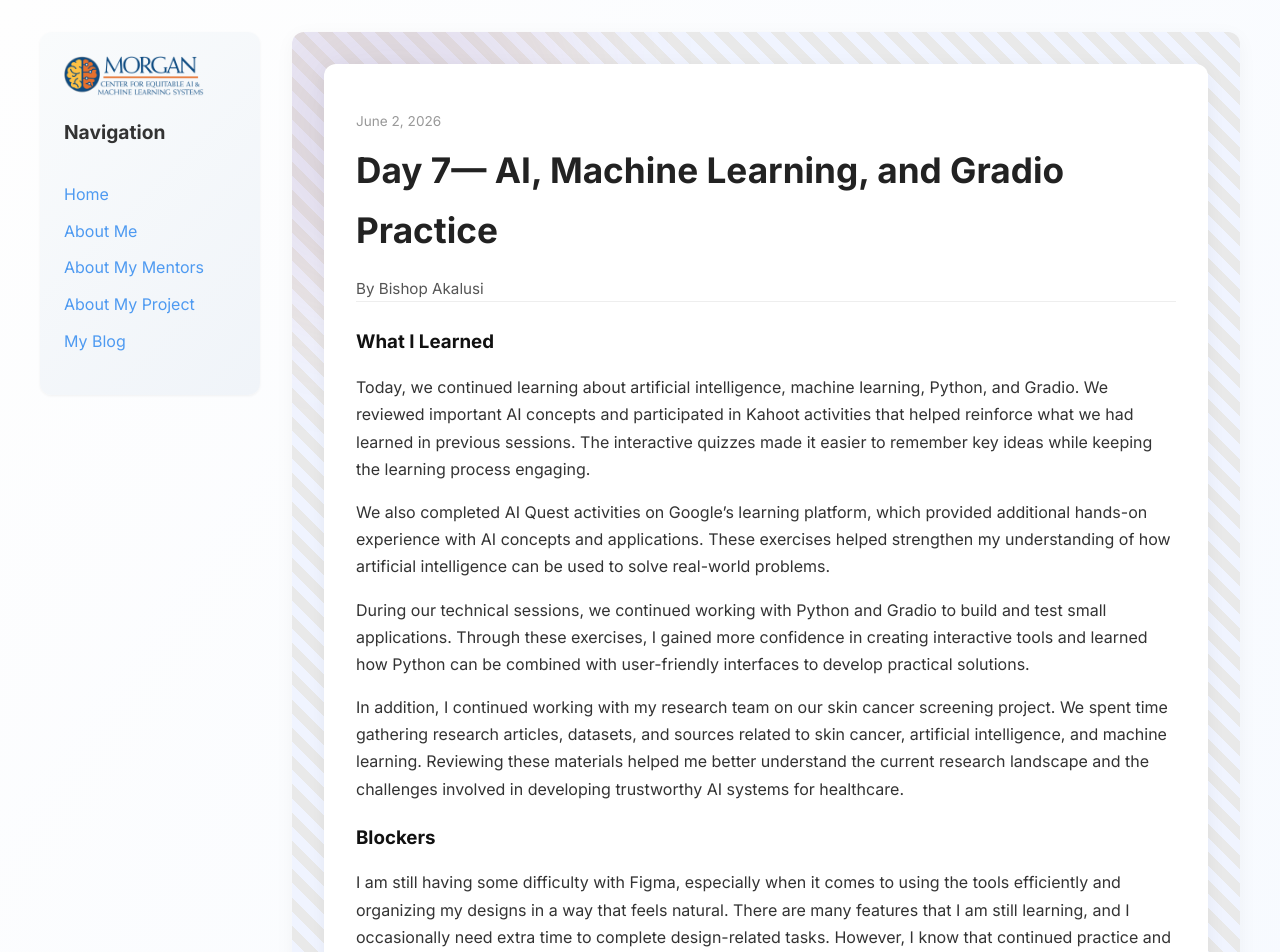
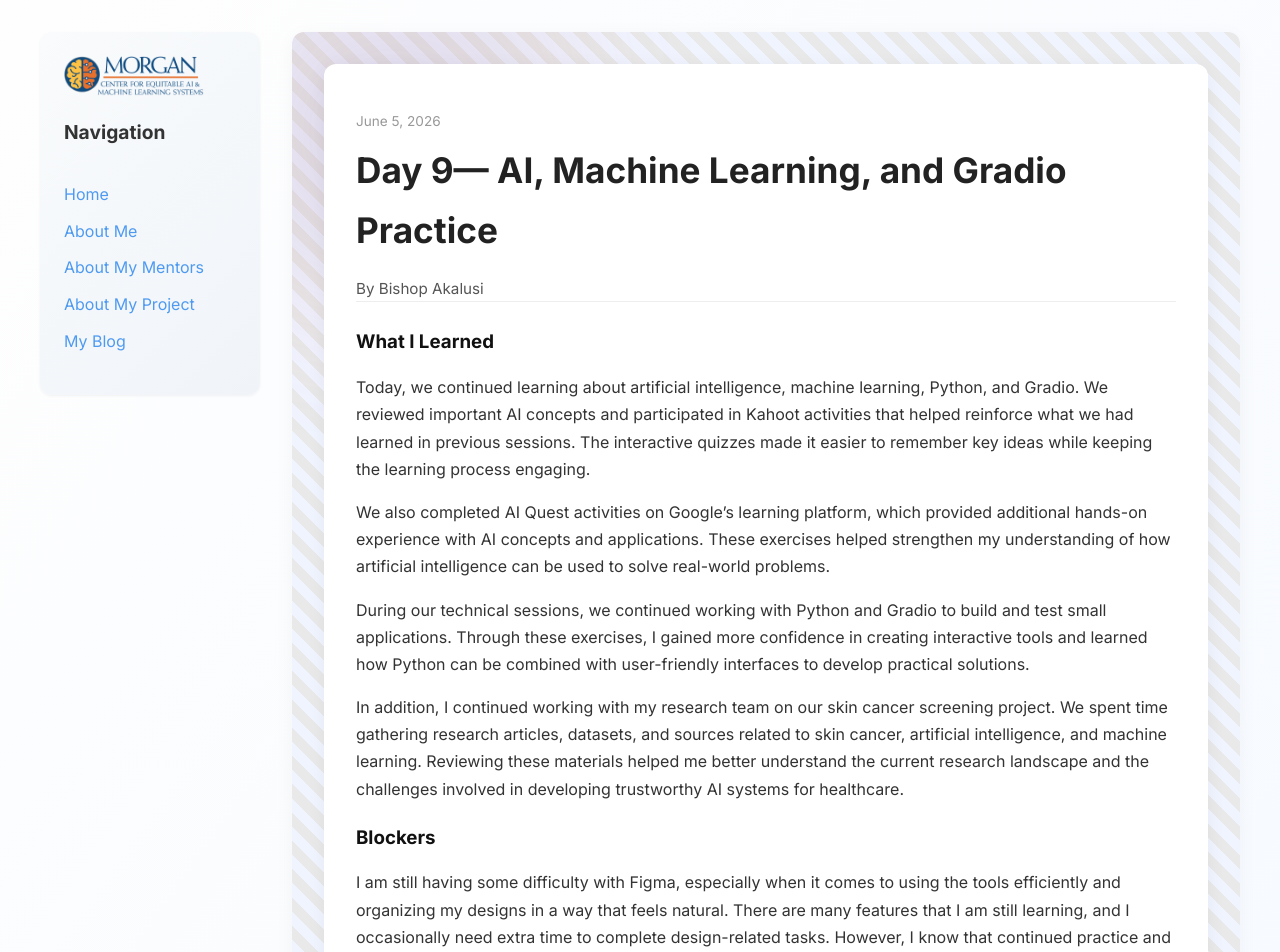
Before and after one commit to bisha1111/bisha1111ceamls26.github.io, a Jekyll site: the page built from _posts/2026-06-05-day-9.md, in a window 1280 px wide. Shown: the top 952 px of the page. Built offline with Jekyll 4.4.1, drawn with Linux system fonts in a browser that asks for light colours.

Commit message:
Update 2026-06-05-day-9.md

```diff
--- a/_posts/2026-06-05-day-9.md
+++ b/_posts/2026-06-05-day-9.md
@@ -1,8 +1,8 @@
 ---
 layout: post
-title: "Day 7— AI, Machine Learning, and Gradio Practice"
-date: 2026-06-02
-permalink: /day7.html
+title: "Day 9— AI, Machine Learning, and Gradio Practice"
+date: 2026-06-05
+permalink: /day9.html
 tags: ["AI", "Machine Learning", "Python", "Gradio", "Research"]
 
 what_i_learned: |
```
